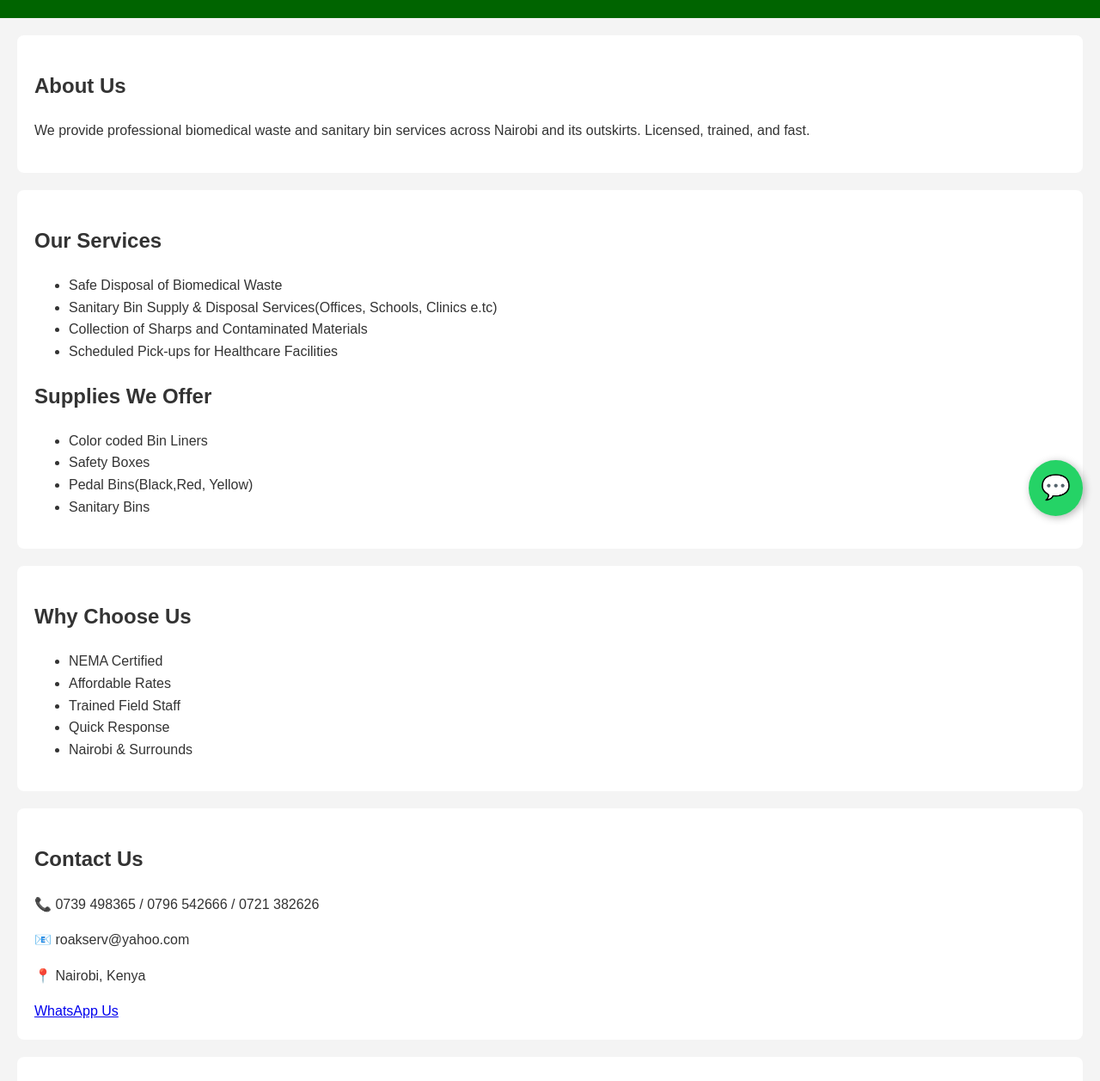
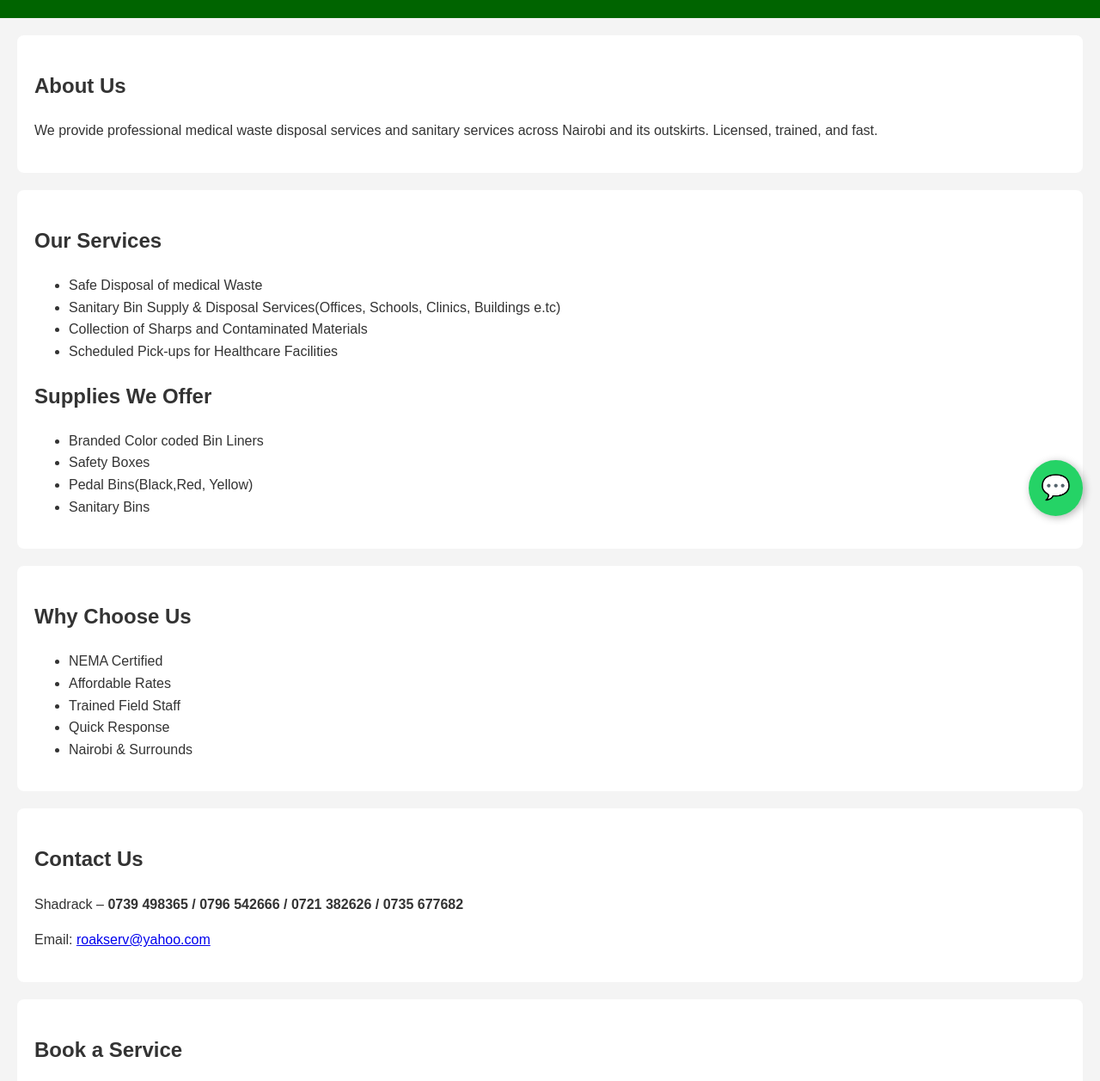
Before and after one commit to RoaksServicesLtd/Roakserv, a plain HTML site: page index.html in a window 1280 px wide. Shown: the part 180-1437 px from the top of the page at 86% size. Drawn offline with Linux system fonts and the light colour scheme.

Commit message:
Update index.html

```diff
--- a/index.html
+++ b/index.html
@@ -21,19 +21,19 @@
     </header>
     <section id="about">
         <h2>About Us</h2>
-        <p>We provide professional biomedical waste and sanitary bin services across Nairobi and its outskirts. Licensed, trained, and fast.</p>
+        <p>We provide professional medical waste disposal services and sanitary services across Nairobi and its outskirts. Licensed, trained, and fast.</p>
     </section>
     <section id="services">
         <h2>Our Services</h2>
         <ul>
-            <li>Safe Disposal of Biomedical Waste</li>
-            <li>Sanitary Bin Supply & Disposal Services(Offices, Schools, Clinics e.tc)</li>
+            <li>Safe Disposal of medical Waste</li>
+            <li>Sanitary Bin Supply & Disposal Services(Offices, Schools, Clinics, Buildings e.tc)</li>
             <li>Collection of Sharps and Contaminated Materials</li>
             <li>Scheduled Pick-ups for Healthcare Facilities</li>
         </ul>
         <h2> Supplies We Offer</h2>
         <ul>
-            <li>Color coded Bin Liners</li>
+            <li>Branded Color coded Bin Liners</li>
             <li>Safety Boxes</li>
             <li>Pedal Bins(Black,Red, Yellow)</li>
             <li>Sanitary Bins</li>
@@ -49,12 +49,12 @@
             <li>Nairobi & Surrounds</li>
         </ul>
     </section>
-    <section id="contact">
-        <h2>Contact Us</h2>
-        <p>📞 0739 498365 / 0796 542666 / 0721 382626</p>
-        <p>📧 roakserv@yahoo.com</p>
-        <p>📍 Nairobi, Kenya</p>
-        <a href="https://wa.me/254739498365" target="_blank" class="btn">WhatsApp Us</a>
+    <section class="bg-white py-10 px-4 md:px-10">
+    <div class="max-w-4xl mx-auto text-center">
+      <h2 class="text-2xl font-semibold mb-4">Contact Us</h2>
+      <p class="text-lg">Shadrack – <strong>0739 498365 / 0796 542666 / 0721 382626 / 0735 677682</strong></p>
+      <p class="text-lg">Email: <a href="mailto:roakserv@yahoo.com" class="text-green-700">roakserv@yahoo.com</a></p>
+    </div>
     </section>
     <section id="booking">
         <h2>Book a Service</h2>
@@ -74,7 +74,9 @@
 </form>
     </section>
     <footer>
+        <footer class="bg-green-700 text-white text-center py-4">
         <p>&copy; 2025 Roaks Services Ltd</p>
+         <p class="text-sm">"Keeping Your Environment Safe, One Bin at a Time"</p>
     </footer>
 
     <!-- WhatsApp Floating Button -->
```
